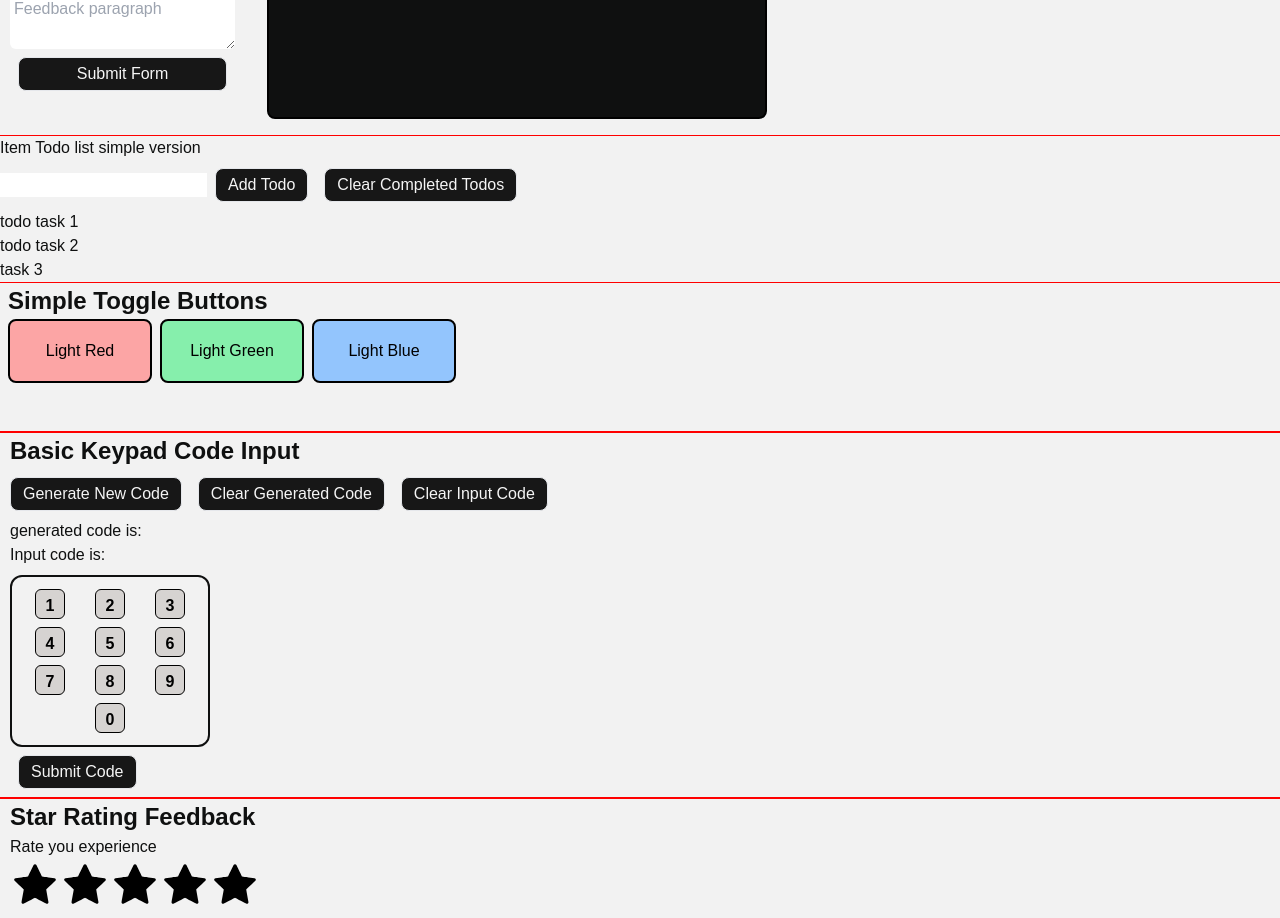
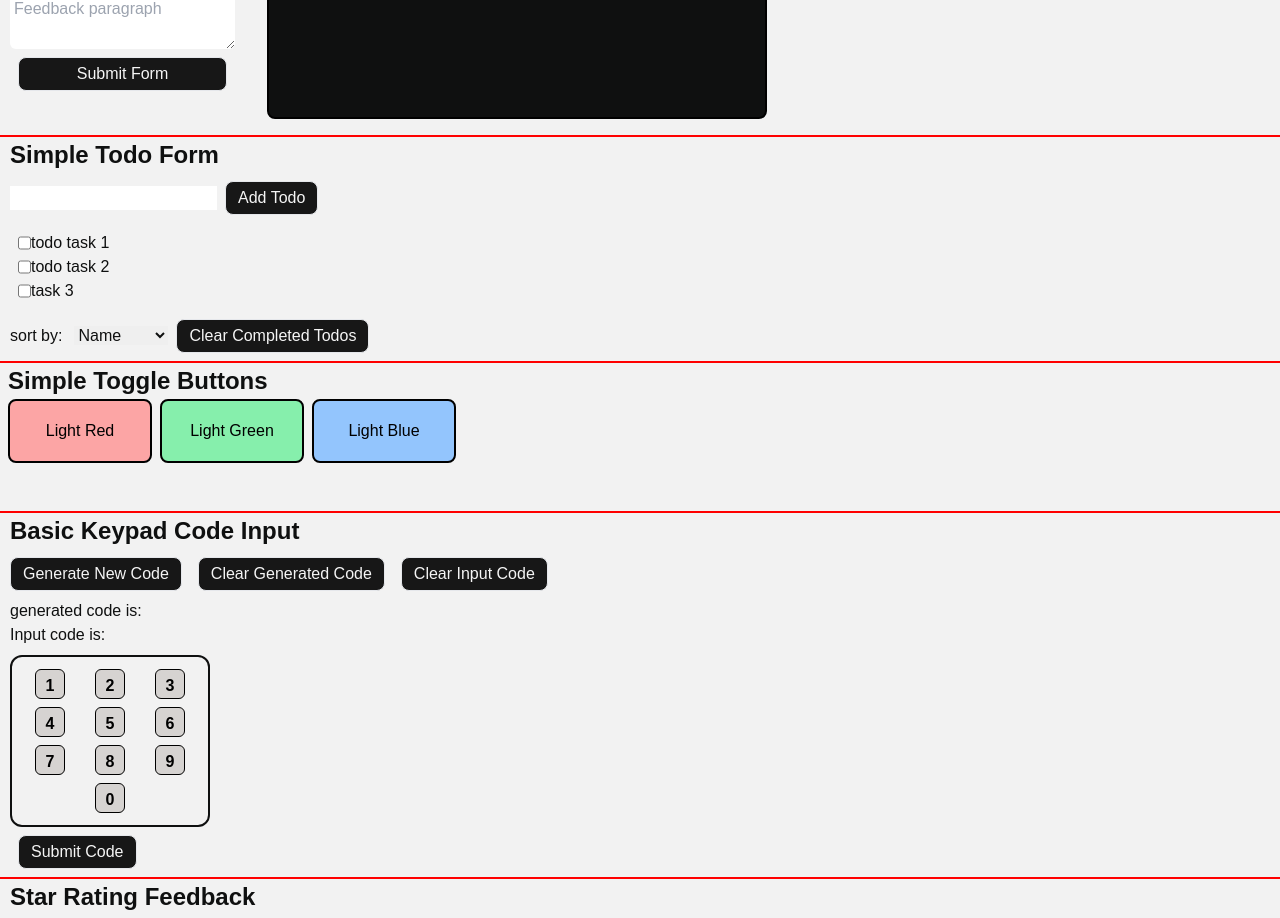
Before and after one commit to Cedaring-xr/react-component-examples, a React (Create React App) app: page / in a window 1280 px wide. Shown: the part 2360-3278 px from the top of the page. Built offline with nearby package versions, Linux system fonts and the light colour scheme.

Commit message:
added simple todo form component

```diff
--- /dev/null
+++ b/src/components/todoList/InputTodo.tsx
@@ -0,0 +1,32 @@
+import { useState } from 'react'
+
+type Props = {
+	onAddTodo: any
+}
+
+export default function InputTodo({ onAddTodo }: Props) {
+	const [todoTitle, setTodoTitle] = useState('')
+
+	const handleAddTodo = () => {
+		const newTodo = {
+			id: Date.now(),
+			title: todoTitle,
+			completed: false
+		}
+
+		// call add function passed down
+		onAddTodo(newTodo)
+
+		// reset input field after add
+		setTodoTitle('')
+	}
+
+	return (
+		<div>
+			<input type="text" value={todoTitle} onChange={(e) => setTodoTitle(e.target.value)} />
+			<button className="button" onClick={handleAddTodo}>
+				Add Todo
+			</button>
+		</div>
+	)
+}
--- a/src/components/todoList/Todo.tsx
+++ /dev/null
@@ -1,12 +0,0 @@
-import React from 'react'
-
-type TodoProps = {
-	id: number
-	text: string
-}
-
-const Todo: React.FC<TodoProps> = ({ id, text }) => {
-	return <div data-testid={`todo-${id}`}>{text}</div>
-}
-
-export default Todo
--- /dev/null
+++ b/src/components/todoList/TodoItem.tsx
@@ -0,0 +1,12 @@
+import { useState } from 'react'
+
+export default function TodoItem({ todo }: any) {
+	const [isCompleted, setIsCompleted] = useState(false)
+
+	return (
+		<div className="flex flex-row">
+			<input type="checkbox" value={todo.completed} onChange={() => setIsCompleted(!isCompleted)} />
+			<h3>{todo.title}</h3>
+		</div>
+	)
+}
--- a/src/components/todoList/TodoList.tsx
+++ b/src/components/todoList/TodoList.tsx
@@ -1,39 +1,44 @@
-import React, { useRef } from 'react'
-import Todo from './Todo'
+import { useState } from 'react'
+import TodoNav from './TodoNav'
+import InputTodo from './InputTodo'
+import TodoItem from './TodoItem'
+
+const initialTodos = [
+	{ id: 1, title: 'todo task 1', completed: false },
+	{ id: 2, title: 'todo task 2', completed: false },
+	{ id: 3, title: 'task 3', completed: true }
+]
+
+type singleTodo = {
+	id: number
+	title: string
+	completed: boolean
+}
 
 const TodoList = () => {
-	const todos = [
-		{ id: 1, title: 'todo task 1', completed: false },
-		{ id: 2, title: 'todo task 2', completed: false },
-		{ id: 3, title: 'task 3', completed: true }
-	]
+	const [todos, setTodos] = useState<singleTodo[]>(initialTodos)
 
-	const todoName = useRef<HTMLInputElement | null>(null)
-
-	// pass down functions too?
-	function handleAddTodo() {
-		console.log('add')
+	function handleAddTodo(newTodo: singleTodo) {
+		setTodos((todos) => [...todos, newTodo])
 	}
 
 	const handleClearTodos = () => {
 		console.log('clear')
 	}
 
+	const handleSortTodos = () => {}
+
 	return (
-		<section>
-			<div>
-				<h3>Item Todo list simple version</h3>
+		<section className="component">
+			<h2 className="component-title">Simple Todo Form</h2>
+			<InputTodo onAddTodo={handleAddTodo} />
+			<div className="m-2">
+				{todos.map((item) => (
+					<TodoItem todo={item} />
+				))}
 			</div>
-			<input type="text" ref={todoName} />
-			<button className="button" onClick={handleAddTodo}>
-				Add Todo
-			</button>
-			<button className="button" onClick={handleClearTodos}>
-				Clear Completed Todos
-			</button>
-			{todos.map((todo) => {
-				return <Todo key={todo.id} id={todo.id} text={todo.title} />
-			})}
+
+			<TodoNav />
 		</section>
 	)
 }
--- /dev/null
+++ b/src/components/todoList/TodoNav.tsx
@@ -0,0 +1,26 @@
+import { useState } from 'react'
+
+const TodoNav = () => {
+	const [sortBy, setSortby] = useState('name')
+	// pass down todo list from parent
+	// derive state from the list passed down
+
+	// create sort function
+	const handleSortBy = () => {}
+
+	return (
+		<div className="mt-2">
+			<label htmlFor="sortBy" className="mr-3">
+				sort by:
+			</label>
+			<select name="sortBy" id="">
+				<option value="name">Name</option>
+				<option value="name">id</option>
+				<option value="name">completed</option>
+			</select>
+			<button className="button">Clear Completed Todos</button>
+		</div>
+	)
+}
+
+export default TodoNav
```
